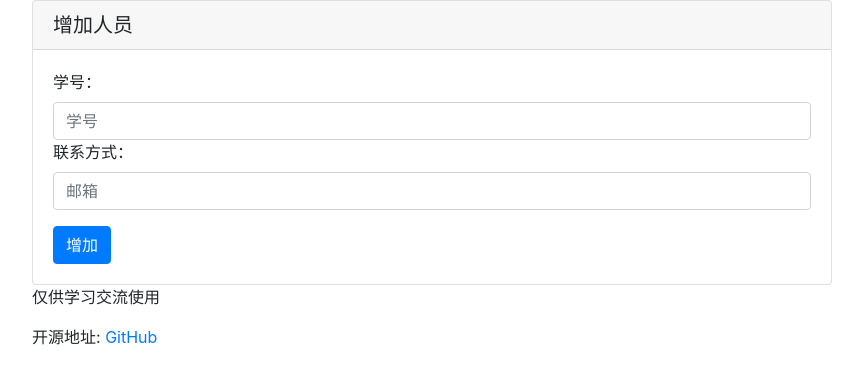
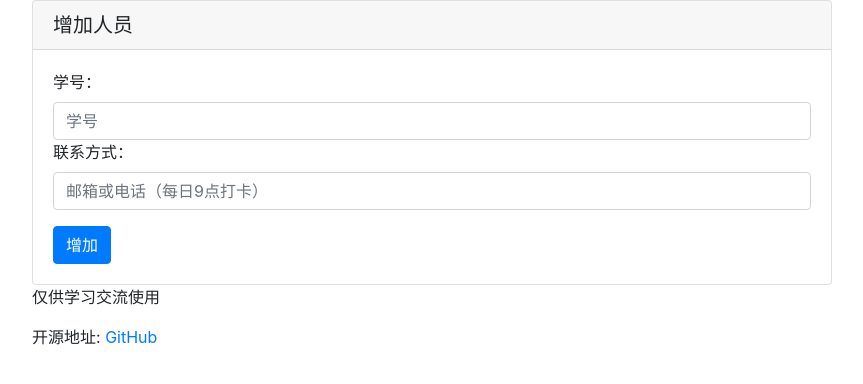
Before and after one commit to cooture/LZU_Quick_Check-in, a PHP site: page / in a window 1280 px wide. Shown: the top 384 px of the page, without its empty margins (208-1071 px from the left). Run offline with PHP 8.4, Linux system fonts and the light colour scheme; some libraries are stand-ins or nearby versions.

```diff
--- a/index.php
+++ b/index.php
@@ -82,7 +82,7 @@ if (isset($_POST['api'])){
           content="width=device-width, user-scalable=no, initial-scale=1.0, maximum-scale=1.0, minimum-scale=1.0">
     <meta http-equiv="X-UA-Compatible" content="ie=edge">
     <link href="https://cdn.bootcss.com/bootstrap/4.1.1/css/bootstrap.min.css" rel="stylesheet">
-    <title>打卡设置</title>
+    <title>自动打卡</title>
     <style>
         body, html{
             max-width: 800px;
@@ -101,7 +101,7 @@ if (isset($_POST['api'])){
             <label for="exampleInputPassword1">学号：</label>
             <input type="text" class="form-control" id="stuid" placeholder="学号">
             <label for="exampleInputPassword1">联系方式：</label>
-             <input type="text" class="form-control" id="phone" placeholder="邮箱">
+             <input type="text" class="form-control" id="phone" placeholder="邮箱或电话（每日9点打卡）">
         </div>
         <a href="#" class="btn btn-primary" onclick="addWebsite()">增加</a>
     </div>
```
